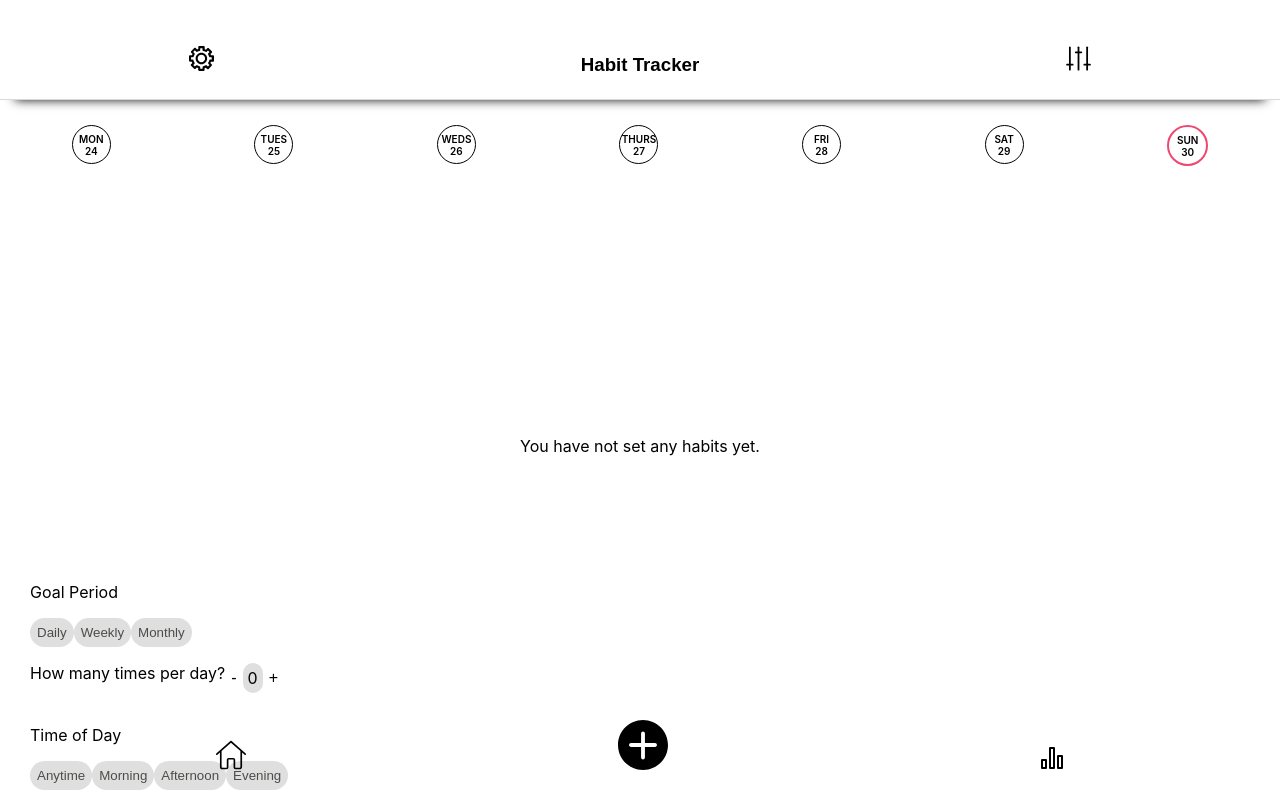
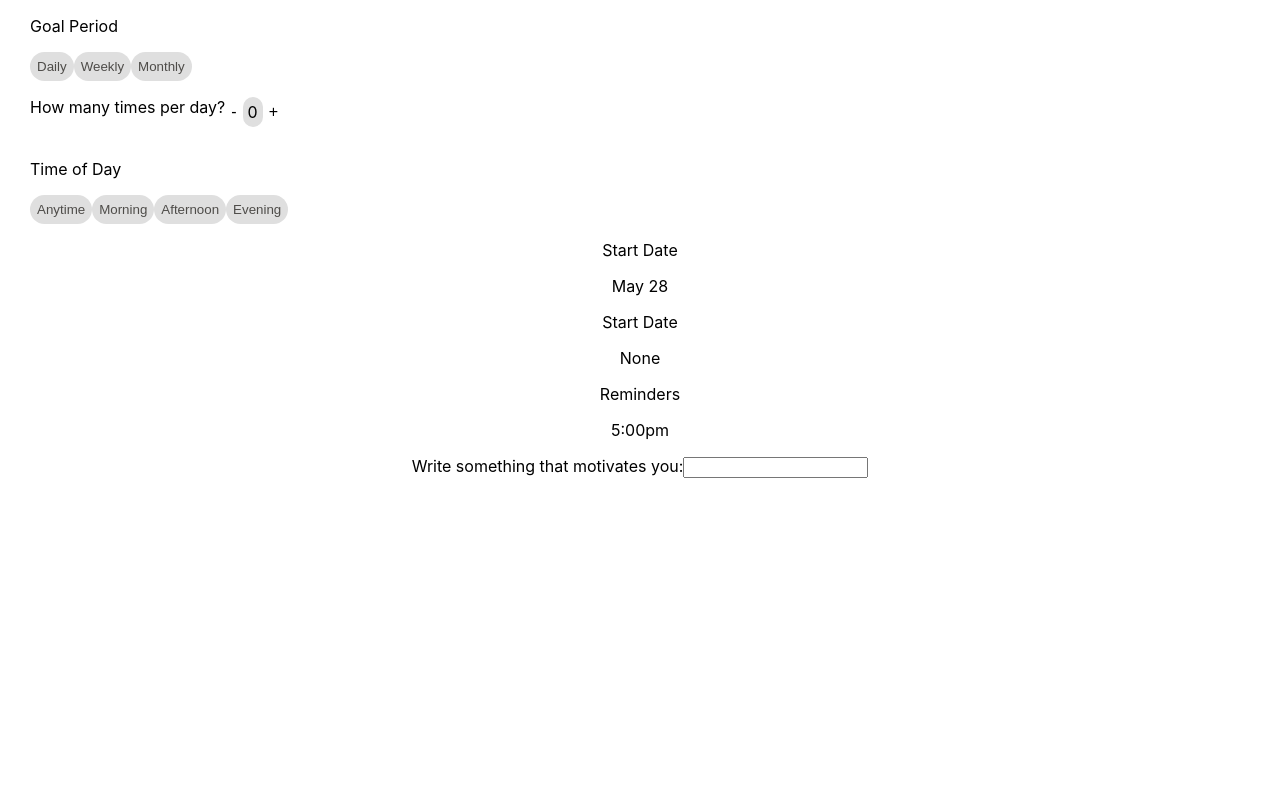
Before and after one commit to jenstella/habit-tracker, a React (Create React App) app in the folder habit-tracker/: page / in a window 1280 px wide. Built offline with nearby package versions, Linux system fonts and the light colour scheme.

Commit message:
habit input page

```diff
--- a/habit-tracker/src/App.js
+++ b/habit-tracker/src/App.js
@@ -14,8 +14,8 @@ import Habit from './components/Habit';
 function App() {
   return (
     <div className="App">
-        <Header/>
-        <Home/>
+        {/* <Header/>
+        <Home/> */}
         <Habit/>
 
     </div>
--- a/habit-tracker/src/components/Habit.jsx
+++ b/habit-tracker/src/components/Habit.jsx
@@ -22,6 +22,9 @@ export default function Habit() {
   // time of day button color
   const [timeColor, setTimeColor] = useState("rgb(223,223,223)");
   const [timeTextColor, setTimeTextColor] = useState("rgb(78,76,73)");
+
+  // input form state
+    const [input, setInput] = useState("");
 
   return (
     <div>
@@ -123,10 +126,33 @@ export default function Habit() {
         </div>
       </div>
       {/* start date */}
+      <div>
+        <p>Start Date</p>
+        <p>May 28</p>
+      </div>
       {/* end date */}
+      <div>
+        <p>Start Date</p>
+        <p>None</p>
+      </div>
       {/* reminders */}
+      <div>
+        <p>Reminders</p>
+        <p>5:00pm</p>
+      </div>
       {/* input box "Write something to motivate yourself:" */}
-
+      <div id="input section">
+        <form>
+          <label>
+            Write something that motivates you:
+            <input
+              type="text"
+              value={input}
+              onChange={(e) => setInput(e.target.value)}
+            />
+          </label>
+        </form>{" "}
+      </div>
       {/* Next button at bottom of page */}
     </div>
   );
```
Lines whose indentation alone changed are shown as unchanged.
